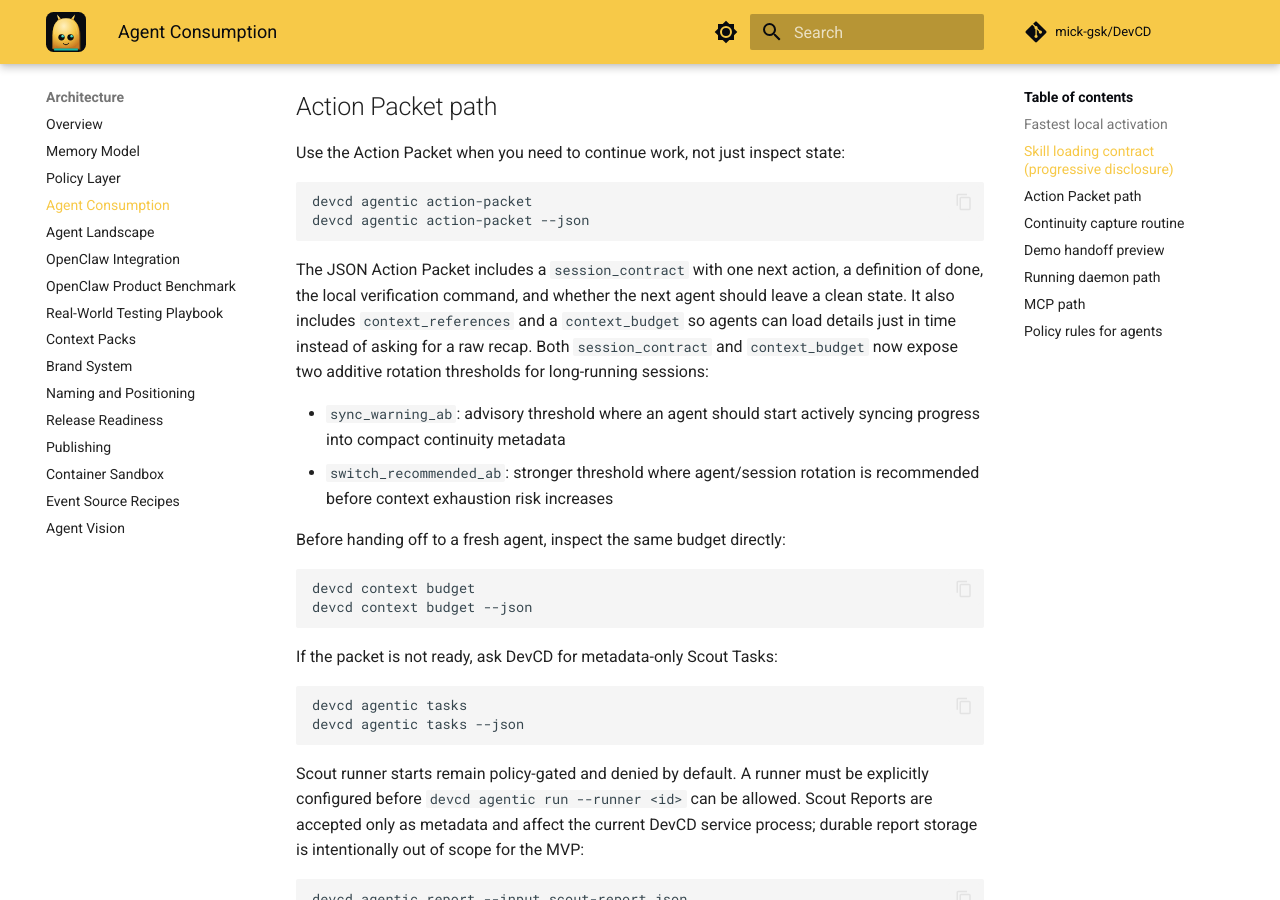
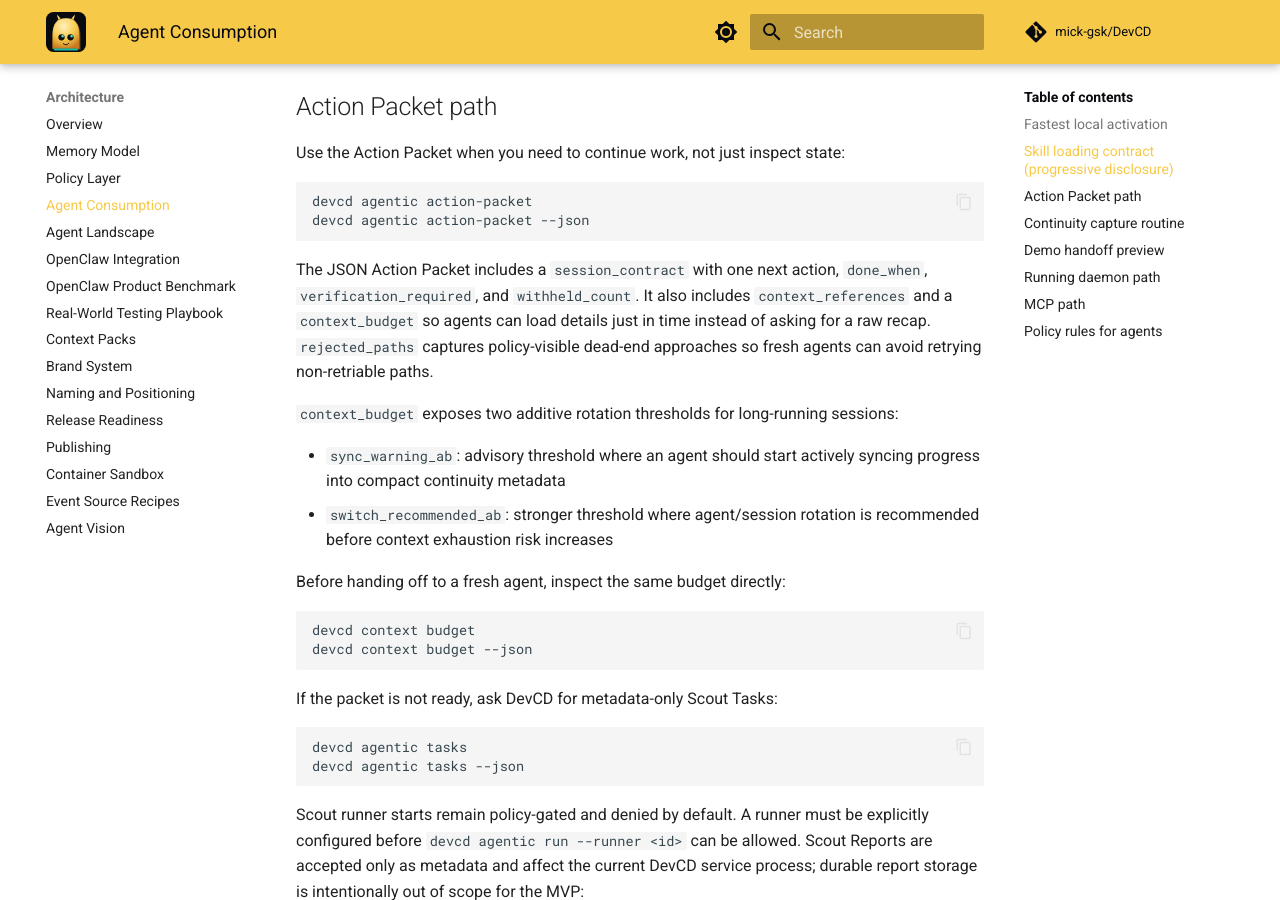
Before and after one commit to mick-gsk/DevCD, an MkDocs documentation site: the page built from docs/devcd/agent-consumption.md, in a window 1280 px wide and 900 px high, scrolled down 1725 px. Built offline with MkDocs 1.6.1 and Material for MkDocs 9.7.7, drawn with Linux system fonts in a browser that asks for light colours; comment, search, counter and statistics services are not loaded; some of the changed text lies outside the part shown.

Commit message:
docs(agentic_context): document do-not-repeat rationale contract

````diff
--- a/docs/devcd/agent-consumption.md
+++ b/docs/devcd/agent-consumption.md
@@ -77,12 +77,13 @@ devcd agentic action-packet
 devcd agentic action-packet --json
 ```
 
-The JSON Action Packet includes a `session_contract` with one next action, a
-definition of done, the local verification command, and whether the next agent
-should leave a clean state. It also includes `context_references` and a
-`context_budget` so agents can load details just in time instead of asking for a
-raw recap. Both `session_contract` and `context_budget` now expose two additive
-rotation thresholds for long-running sessions:
+The JSON Action Packet includes a `session_contract` with one next action,
+`done_when`, `verification_required`, and `withheld_count`. It also includes
+`context_references` and a `context_budget` so agents can load details just in
+time instead of asking for a raw recap. `rejected_paths` captures policy-visible
+dead-end approaches so fresh agents can avoid retrying non-retriable paths.
+
+`context_budget` exposes two additive rotation thresholds for long-running sessions:
 
 - `sync_warning_ab`: advisory threshold where an agent should start actively
 	syncing progress into compact continuity metadata
@@ -151,12 +152,21 @@ Enforce closure before ending a session or switching agents:
 devcd agentic completion-check
 ```
 
+If a workspace North Star is configured, the completion gate now includes a
+policy-safe vision alignment note. Clear drift between the visible goal/next
+action and the configured vision shows up as an additive warning, not as a new
+hard readiness blocker.
+
 Track startup/capture/handoff compliance coverage:
 
 ```bash
 devcd agentic compliance
 devcd agentic compliance --json
 ```
+
+The compliance report carries the same vision alignment signal in
+`completion_gate`, so agents and operators can see whether the current handoff
+still points at the workspace North Star.
 
 `devcd capture` does not require the daemon. It writes to the configured local
 ledger only after the existing observation and storage policy decisions allow the
@@ -258,9 +268,9 @@ runtime concern, not an MCP resource behavior.
 Agents that need the next concrete handoff action should prefer `devcd://context/action-packet/concise` and escalate to `devcd://context/action-packet/detailed` when deeper context is required. Existing consumers can continue using `devcd://context/action-packet` as a compatible default. Agents that only need the next-session contract and budget should start with `devcd://context/session-contract/concise` and escalate to `devcd://context/session-contract/detailed` for full context references. Agents that need domain-neutral continuity should start with `devcd://context/continuity-packet/concise` and escalate to `devcd://context/continuity-packet/detailed` for full context. Developer-only compatibility consumers can continue using `devcd://context/agent-handoff-packet`.
 
 `devcd://context/session-contract` and `devcd://context/session-contract/concise`
-include the same additive two-stage rotation thresholds in both
-`session_contract` and `context_budget`: `sync_warning_ab` and
-`switch_recommended_ab`.
+include the Action Packet session contract (`next_action`, `done_when`,
+`verification_required`, `withheld_count`) plus context budget data including
+`sync_warning_ab` and `switch_recommended_ab`.
 
 It does not expose MCP tools, prompts, shell execution, browser automation, memory writes, or remote HTTP MCP.
 
````
Also changed, not shown: README.md (+2 -2 lines), docs/decisions/ADR-016-do-not-repeat-rationale-contract.md (added, +82 -0 lines), docs/devcd/agent-vision.md (+7 -0 lines), docs/devcd/event-source-recipes.md (+15 -0 lines), docs/getting-started.md (+4 -0 lines), examples/agent-resurrection/handoff-packet.md (+1 -1 lines), examples/agent-switch/expected-coding-agent-handoff.md (+1 -1 lines), examples/agent-switch/expected-review-agent-handoff.md (+1 -1 lines), 1 other file.
